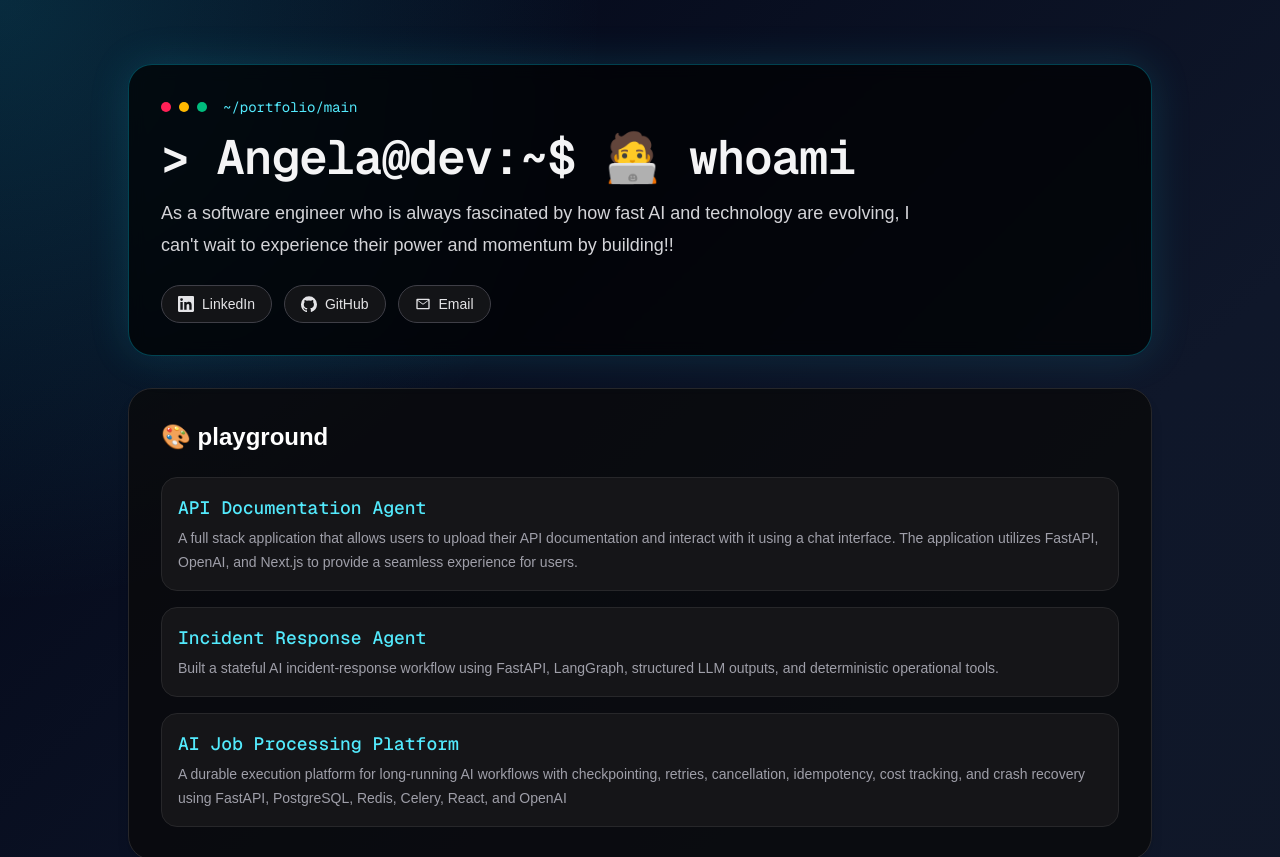
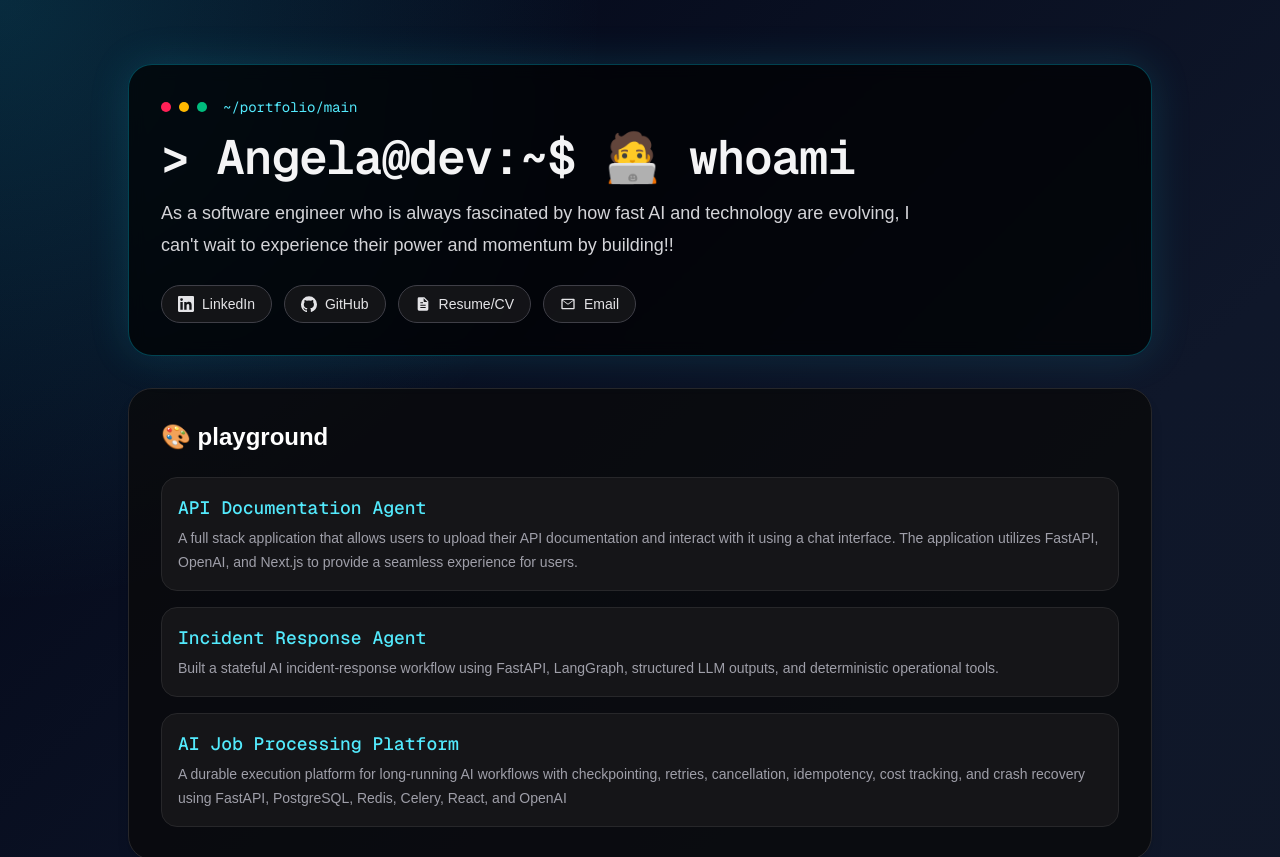
Before and after one commit to ZiqiYuanAngela/my-website, a Next.js app: page / in a window 1280 px wide. Shown: the top 857 px of the page. Built offline with nearby package versions, Linux system fonts and the light colour scheme.

Commit message:
add resume link

```diff
--- a/app/page.tsx
+++ b/app/page.tsx
@@ -85,6 +85,18 @@ export default function Home() {
               </svg>
               GitHub
             </a>
+            <a
+              href="https://drive.google.com/file/d/1euR1r95gjG2tYYJK5mQpv2DZBtbsPwj1/view?usp=sharing"
+              target="_blank"
+              rel="noopener noreferrer"
+              className="inline-flex items-center gap-2 rounded-full border border-zinc-700 bg-zinc-900/80 px-4 py-2 text-sm font-medium text-zinc-200 transition hover:border-zinc-500 hover:bg-zinc-800"
+              aria-label="View resume"
+            >
+              <svg viewBox="0 0 24 24" className="h-4 w-4 fill-current" aria-hidden="true">
+                <path d="M6 2a2 2 0 0 0-2 2v16a2 2 0 0 0 2 2h12a2 2 0 0 0 2-2V8l-6-6H6Zm7 1.5L18.5 9H14a1 1 0 0 1-1-1V3.5ZM8 13h8v1.5H8V13Zm0 3.5h8V18H8v-1.5ZM8 9.5h4V11H8V9.5Z" />
+              </svg>
+              Resume/CV
+            </a>
             <EmailButton />
           </div>
         </section>
```
